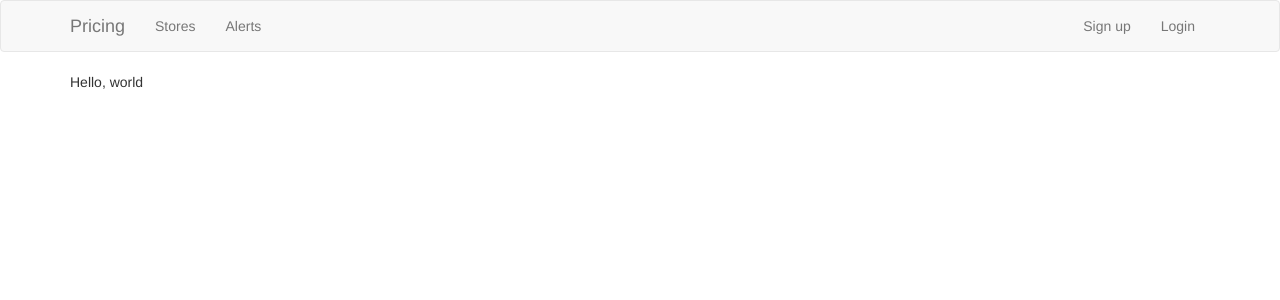
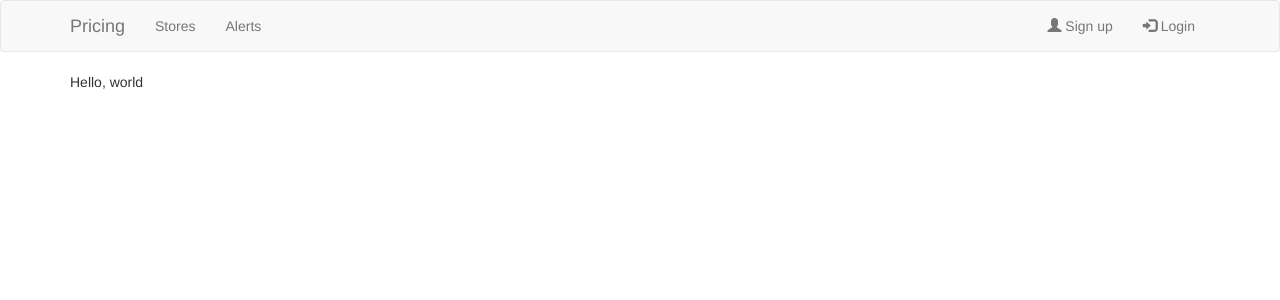
Before and after one commit to asimonia/pricing-alerts, a Flask app: page / in a window 1280 px wide. Shown: the top 300 px of the page. Run offline with Flask 2, Linux system fonts and the light colour scheme; some libraries are stand-ins or nearby versions.

Commit message:
Add glyphicons'

```diff
--- a/src/templates/base.html
+++ b/src/templates/base.html
@@ -29,8 +29,8 @@
 				<li><a href="/alerts">Alerts</a></li>
 			</ul>
 			<ul class="nav navbar-nav navbar-right">
-				<li><a href="/register">Sign up</a></li>
-				<li><a href="/login">Login</a></li>
+				<li><a href="/register"><span class="glyphicon glyphicon-user"></span> Sign up</a></li>
+				<li><a href="/login"><span class="glyphicon glyphicon-log-in"></span> Login</a></li>
 			</ul>
 		</div>
 	</div>
```
